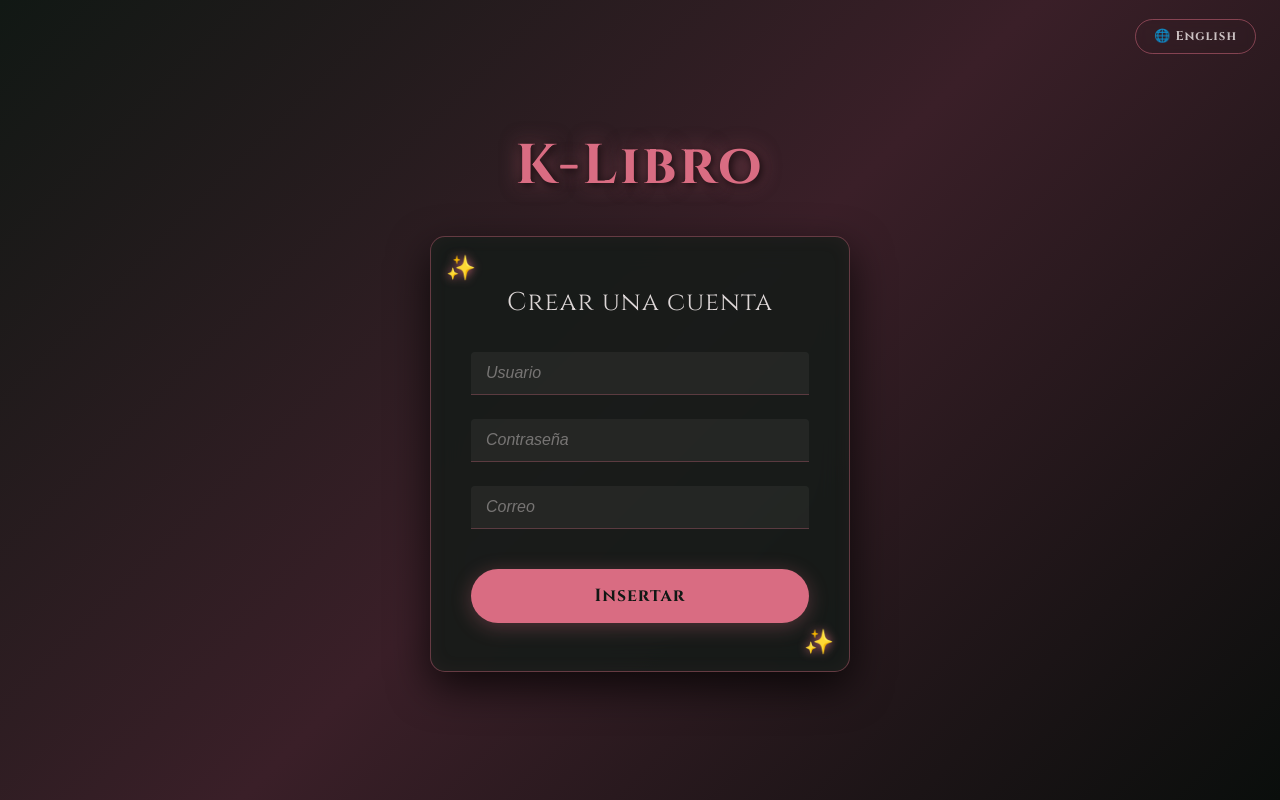
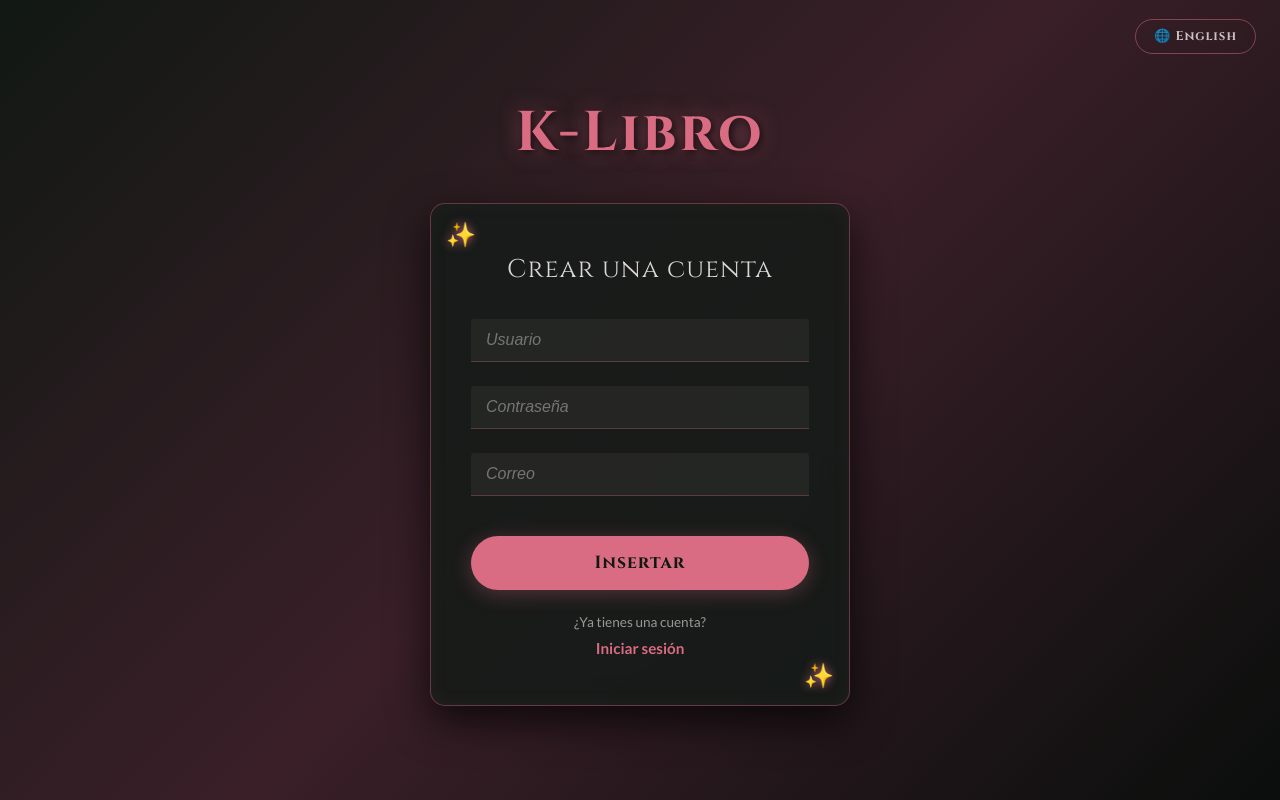
Before and after one commit to samonzfu/K-Libro, a PHP site: page /public/pages/registro/registro.php in a window 1280 px wide. Run offline with PHP 8.4, Linux system fonts and the light colour scheme.

Commit message:
arreglo registro (enlace a inicio)

```diff
--- a/public/css/registro.css
+++ b/public/css/registro.css
@@ -139,6 +139,30 @@ input[type="submit"]:hover:not(:disabled) {
     transform: scale(1.03);
 }
 
+/* ENLACES INFERIORES */
+
+.recordar{
+    font-size: 0.85rem;
+    color: rgba(242, 235, 235, 0.6);
+    margin-top: 1.5rem;
+    margin-bottom: 0.5rem;
+}
+
+.iniciar-sesion a{
+    color: var(--color-dorado);
+    text-decoration: none;
+    font-size: 0.95rem;
+    font-weight: bold;
+    border-bottom: 1px dashed transparent;
+    transition: all 0.3s ease;
+}
+
+.iniciar-sesion a:hover {
+    color: #fff;
+    border-bottom: 1px solid var(--color-dorado);
+    text-shadow: 0 0 8px var(--color-dorado);
+}
+
 /* ESTADO DESHABILITADO DEL BOTÓN (Controlado por el JS) */
 input[type="submit"]:disabled {
     background: rgba(255, 255, 255, 0.05);
--- a/public/pages/registro/registro.php
+++ b/public/pages/registro/registro.php
@@ -40,6 +40,10 @@ if (!empty($_SESSION['user_id'])) {
             </div>
             <input type="hidden" name="accion" value="registro">
             <input type="submit" data-i18n-val="reg-submit" value="Insertar">
+            <div class="recordar" data-i18n="registro-iniciar">¿Ya tienes una cuenta?</div>
+            <div class="iniciar-sesion">
+                <a href="../login/login.php" data-i18n="registro-log">Iniciar sesión</a>
+            </div>
         </form>
     </div>
     <script>
@@ -87,6 +91,8 @@ if (!empty($_SESSION['user_id'])) {
             'ph-contrasena':     'Contraseña',
             'ph-correo':         'Correo',
             'reg-submit':        'Insertar',
+            'registro-iniciar':  '¿Ya tienes una cuenta?',
+            'registro-log':      'Iniciar sesión',
             'req-titulo':        'Requisitos de contraseña:',
             'req-longitud-txt':  'Mínimo 8 caracteres',
             'req-mayuscula-txt': 'Una mayúscula',
@@ -100,6 +106,8 @@ if (!empty($_SESSION['user_id'])) {
             'ph-contrasena':     'Password',
             'ph-correo':         'Email',
             'reg-submit':        'Register',
+            'registro-iniciar':  'Do you already have an account?',
+            'registro-log':      'Login',
             'req-titulo':        'Password requirements:',
             'req-longitud-txt':  'Minimum 8 characters',
             'req-mayuscula-txt': 'One uppercase letter',
```
